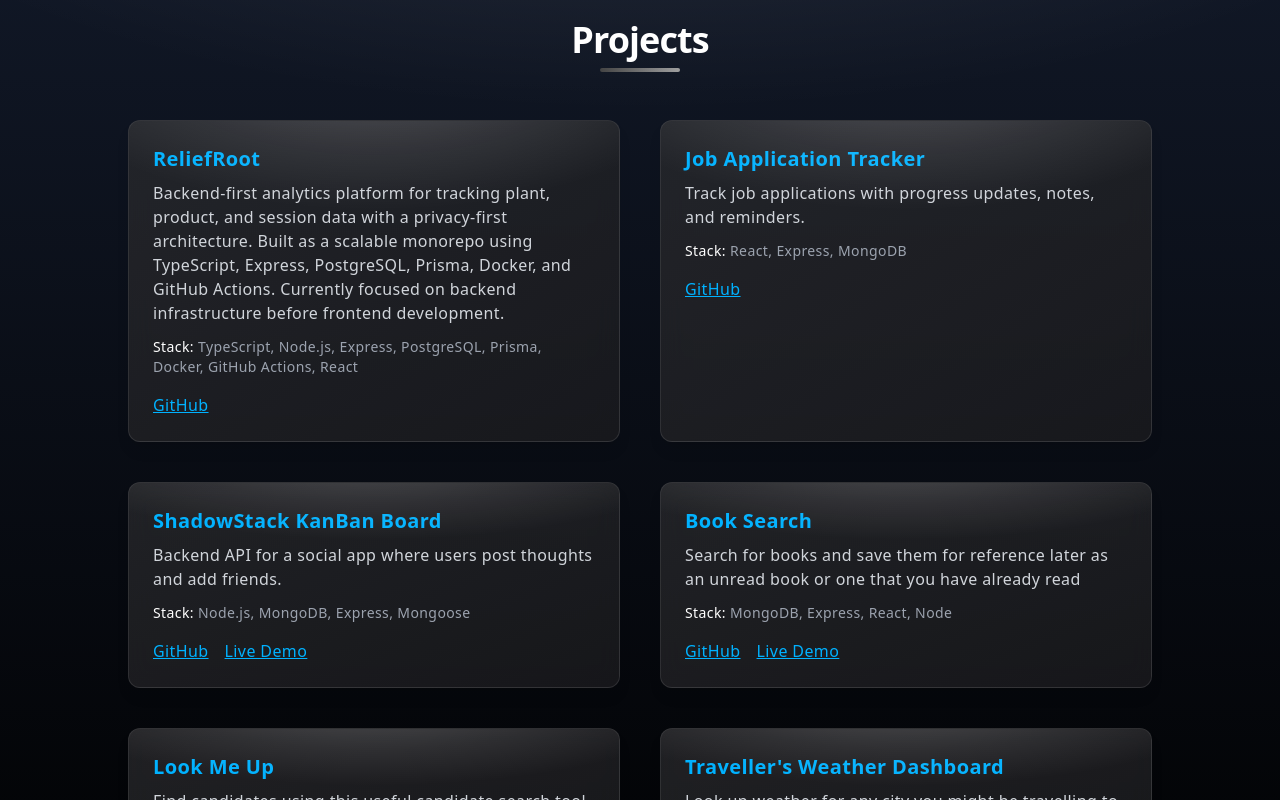
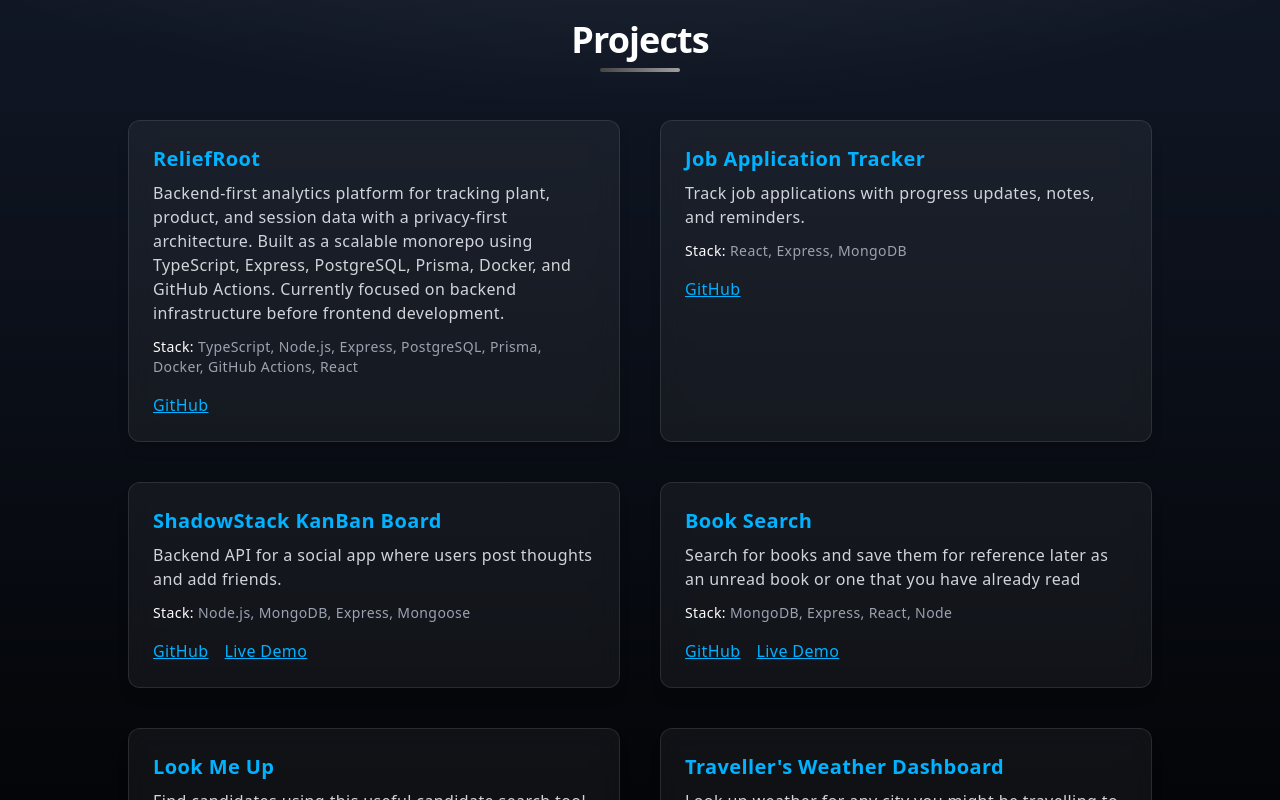
Before and after one commit to Ajthompson88/shadowStack, a React (Vite) app: page / in a window 1280 px wide. Shown: the part 1060-1860 px from the top of the page. Built offline with nearby package versions, Linux system fonts and the light colour scheme.

Commit message:
new colors

```diff
--- a/src/index.css
+++ b/src/index.css
@@ -9,47 +9,25 @@ html {
   scroll-behavior: smooth;
 }
 
+
+
 @layer components {
   /* === Glossy card === */
   .glossy-card {
-    @apply relative overflow-hidden rounded-2xl border border-white/10
-           bg-gradient-to-br from-zinc-800/70 to-zinc-900/70
-           shadow-xl transition-transform;
+    @apply rounded-2xl
+           border
+           border-white/10
+           bg-noir-800
+           shadow-lg;
     /* inner highlight + drop shadow for depth */
     box-shadow:
       inset 0 1px 0 0 rgba(255,255,255,.08),
       0 14px 34px -16px rgba(0,0,0,.65);
   }
-  /* static “lens” highlight near the top */
-  .glossy-card::before {
-    content: "";
-    position: absolute; inset: -1px;
-    background: radial-gradient(120% 80% at 50% -20%,
-      rgba(255,255,255,.25) 0%,
-      rgba(255,255,255,.08) 38%,
-      rgba(255,255,255,0) 60%);
-    pointer-events: none;
-  }
-  /* moving sheen stripe */
-  .glossy-card::after {
-    content: "";
-    position: absolute; top: -60%; left: -30%;
-    width: 160%; height: 220%;
-    background: linear-gradient(120deg,
-      transparent 40%,
-      rgba(255,255,255,.16) 50%,
-      rgba(255,255,255,.35) 52%,
-      rgba(255,255,255,.16) 54%,
-      transparent 60%);
-    transform: translateX(-60%) rotate(-12deg);
-    transition: transform .9s cubic-bezier(.2,.7,.2,1);
-    pointer-events: none;
-  }
-  .glossy-card:hover::after {
-    transform: translateX(40%) rotate(-12deg);
-  }
 
-  /* === Glossy section overlay (subtle top gloss) === */
+
+
+
   .glossy-section {
     @apply relative overflow-hidden;
   }
```
